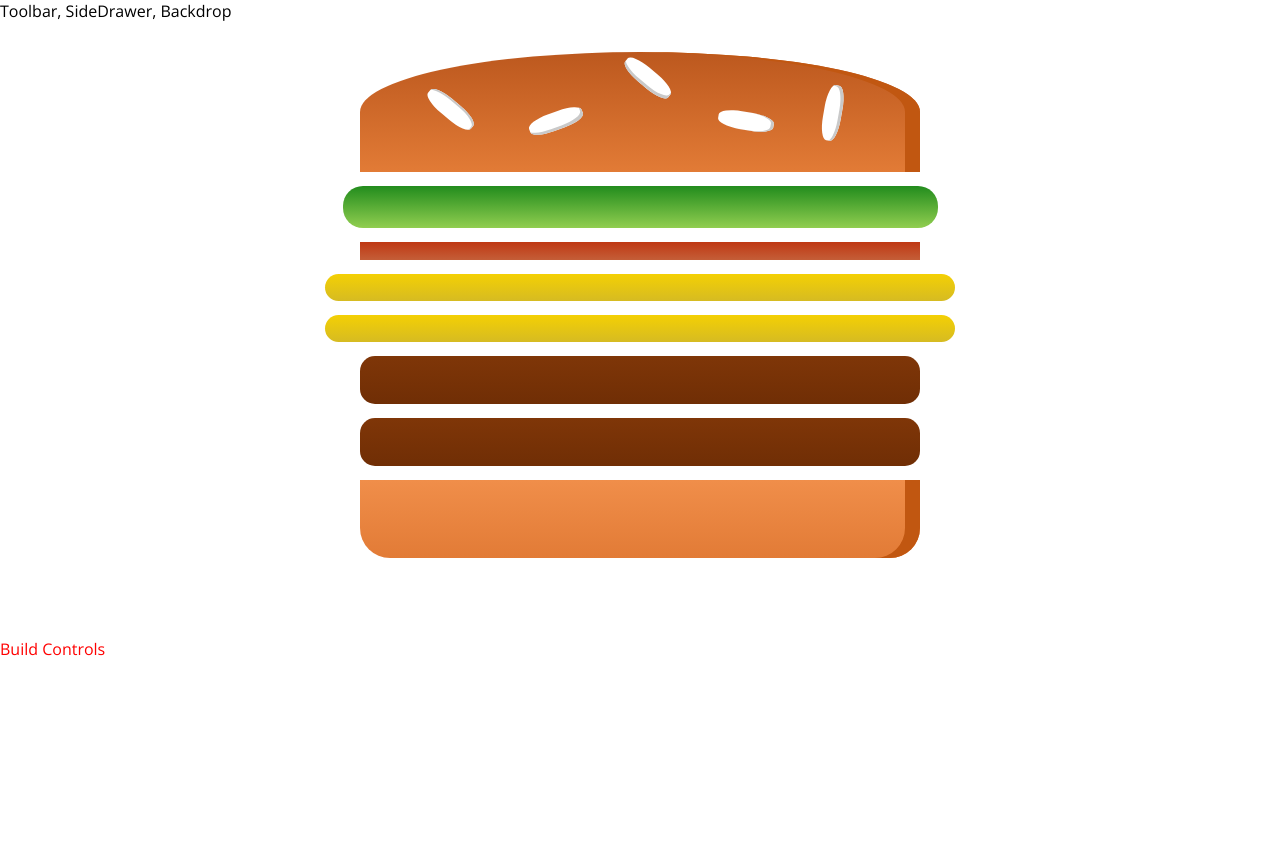
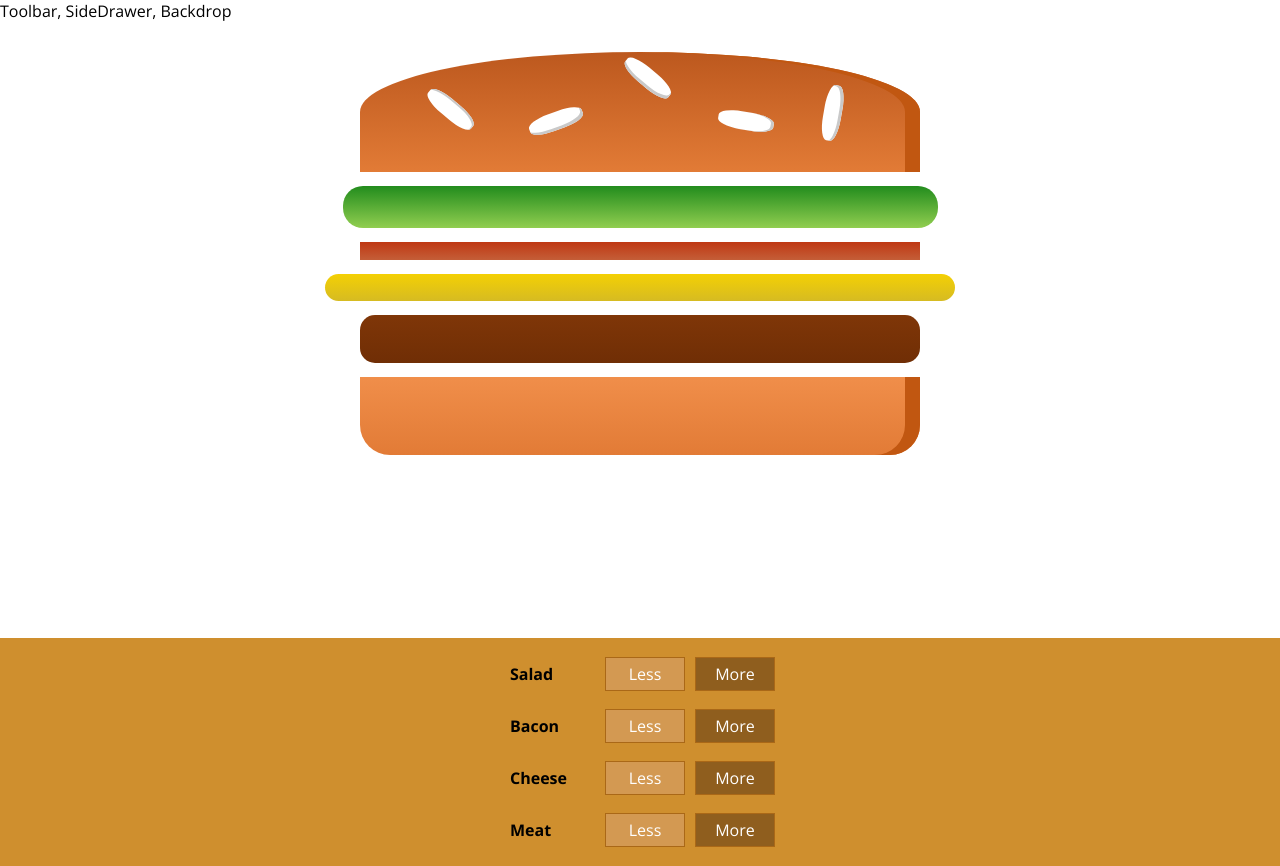
Before and after one commit to fakhriyusifli/burger-builder-app, a React (Create React App) app: page / in a window 1280 px wide. Before the commit the page ends 800 px from the top, so only its background shows below. Built offline with nearby package versions, Linux system fonts and the light colour scheme.

Commit message:
BuildControls component

```diff
--- /dev/null
+++ b/src/components/Burger/BuildControls/BuildControl/BuildControl.js
@@ -0,0 +1,12 @@
+import React from "react";
+import classes from "./BuildControl.module.css";
+
+const buildControl = (props) => (
+  <div className={classes.BuildControl}>
+    <div className={classes.Label}>{props.label}</div>
+    <button className={classes.Less}>Less</button>
+    <button className={classes.More}>More</button>
+  </div>
+);
+
+export default buildControl;
--- /dev/null
+++ b/src/components/Burger/BuildControls/BuildControl/BuildControl.module.css
@@ -0,0 +1,58 @@
+.BuildControl {
+  display: flex;
+  justify-content: space-between;
+  align-items: center;
+  margin: 5px 0;
+}
+
+.BuildControl button {
+  display: block;
+  font: inherit;
+  padding: 5px;
+  margin: 0 5px;
+  width: 80px;
+  border: 1px solid #aa6817;
+  cursor: pointer;
+  outline: none;
+}
+
+.BuildControl button:disabled {
+  background-color: #ac9980;
+  border: 1px solid #7e7365;
+  color: #ccc;
+  cursor: default;
+}
+
+.BuildControl button:hover:disabled {
+  background-color: #ac9980;
+  color: #ccc;
+  cursor: not-allowed;
+}
+
+.Label {
+  padding: 10px;
+  font-weight: bold;
+  width: 80px;
+}
+
+.BuildControl .Less {
+  background-color: #d39952;
+  color: white;
+}
+
+.BuildControl .More {
+  background-color: #8f5e1e;
+  color: white;
+}
+
+.BuildControl .Less:hover,
+.BuildControl .Less:active {
+  background-color: #daa972;
+  color: white;
+}
+
+.BuildControl .More:hover,
+.BuildControl .More:active {
+  background-color: #99703f;
+  color: white;
+}
--- /dev/null
+++ b/src/components/Burger/BuildControls/BuildControls.js
@@ -0,0 +1,20 @@
+import React from "react";
+import BuildControl from "./BuildControl/BuildControl";
+import classes from "./BuildControls.module.css";
+
+const controls = [
+  { label: "Salad", type: "salad" },
+  { label: "Bacon", type: "bacon" },
+  { label: "Cheese", type: "cheese" },
+  { label: "Meat", type: "meat" },
+];
+
+const buildControls = (props) => (
+  <div className={classes.BuildControls}>
+    {controls.map((ctrl) => (
+      <BuildControl key={ctrl.label} label={ctrl.label} />
+    ))}
+  </div>
+);
+
+export default buildControls;
--- /dev/null
+++ b/src/components/Burger/BuildControls/BuildControls.module.css
@@ -0,0 +1,10 @@
+.BuildControls {
+  width: 100%;
+  background-color: #cf8f2e;
+  display: flex;
+  flex-flow: column;
+  align-items: center;
+  box-shadow: 0 2px 1px #ccc;
+  margin: auto;
+  padding: 10px 0;
+}
--- a/src/components/Burger/Burger.js
+++ b/src/components/Burger/Burger.js
@@ -3,12 +3,21 @@
 import BurgerIngredient from "./BurgerIngredient/BurgerIngredient";
 
 const burger = (props) => {
-  const transformedIngredients = Object.keys(props.ingredients).map((igKey) => {
-    return [...Array(props.ingredients[igKey])].map((_, i) => {
-      return <BurgerIngredient key={igKey + i} type={igKey} />;
-    });
-  });
+  let transformedIngredients = Object.keys(props.ingredients)
+    .map((igKey) => {
+      return [...Array(props.ingredients[igKey])].map((_, i) => {
+        return <BurgerIngredient key={igKey + i} type={igKey} />;
+      });
+    })
+    .reduce((arr, el) => {
+      return arr.concat(el);
+    }, []);
 
+  console.log(transformedIngredients);
+
+  if (transformedIngredients.length === 0) {
+    transformedIngredients = <p>Please start adding ingredients.</p>;
+  }
   return (
     <div className={classes.Burger}>
       <BurgerIngredient type="bread-top" />
--- a/src/components/Layout/Layout.module.css
+++ b/src/components/Layout/Layout.module.css
@@ -1,4 +1,4 @@
 .Content {
   margin-top: 16px;
-  color: red;
+  color: black;
 }
--- a/src/containers/BurgerBuilder/BurgerBuilder.js
+++ b/src/containers/BurgerBuilder/BurgerBuilder.js
@@ -1,13 +1,14 @@
 import React, { Component, Fragment } from "react";
 import Burger from "../../components/Burger/Burger";
+import BuildControls from "../../components/Burger/BuildControls/BuildControls";
 
 class BurgerBuilder extends Component {
   state = {
     ingredients: {
       salad: 1,
       bacon: 1,
-      cheese: 2,
-      meat: 2,
+      cheese: 1,
+      meat: 1,
     },
   };
 
@@ -15,7 +16,7 @@
     return (
       <Fragment>
         <Burger ingredients={this.state.ingredients} />
-        <div>Build Controls</div>
+        <BuildControls />
       </Fragment>
     );
   }
```
